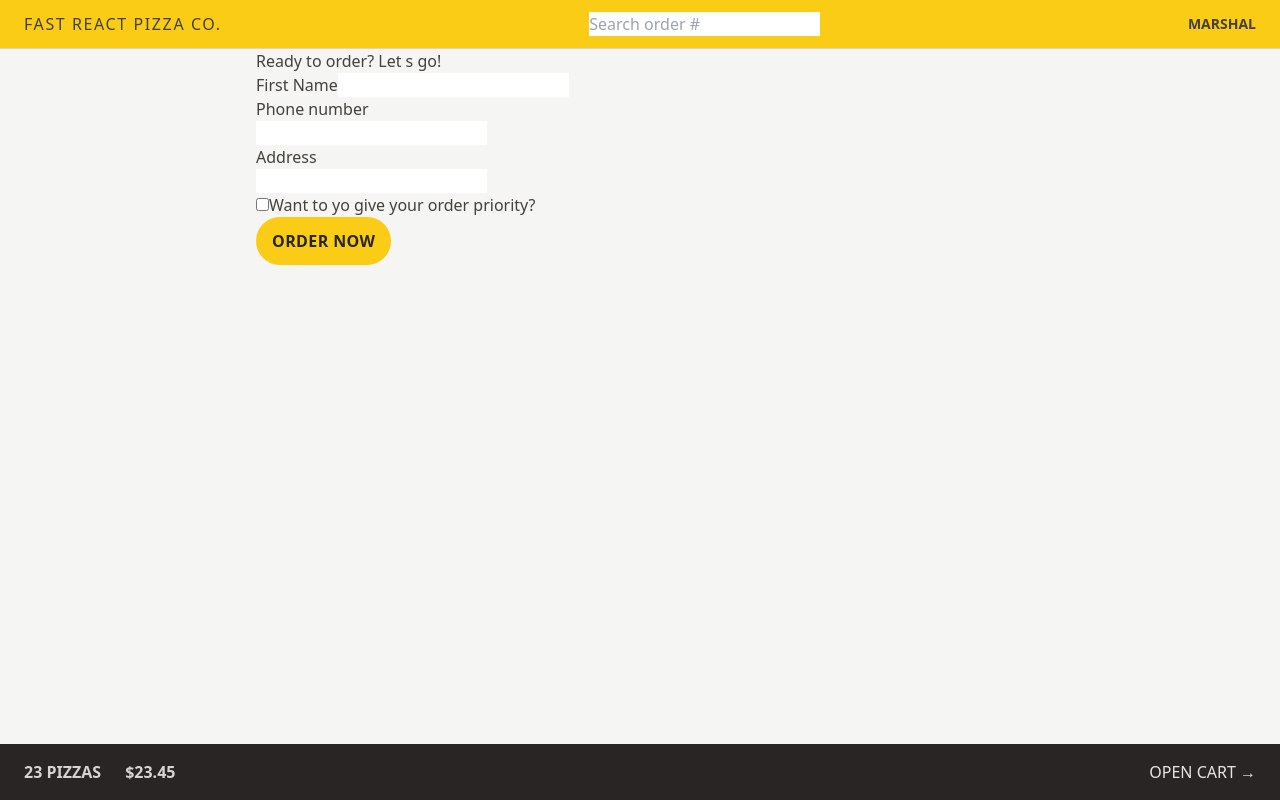
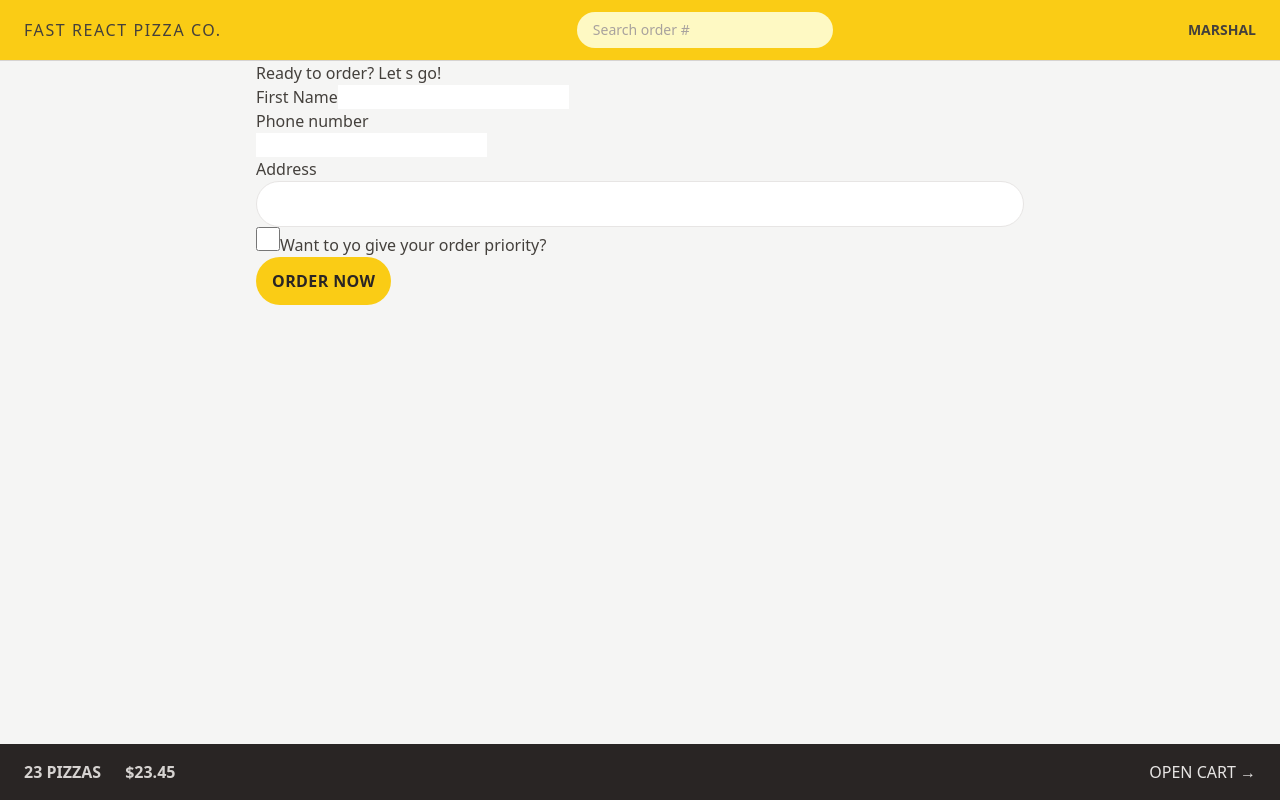
Before and after one commit to marshalmori/fast-react-pizza, a React (Vite) app: page /order/new in a window 1280 px wide. Built offline with nearby package versions, Linux system fonts and the light colour scheme.

Commit message:
Styling Form Elements

```diff
--- a/src/features/order/CreateOrder.jsx
+++ b/src/features/order/CreateOrder.jsx
@@ -62,12 +62,21 @@
         <div>
           <label>Address</label>
           <div>
-            <input type="text" name="address" required />
+            <input
+              className="w-full rounded-full border border-stone-200 px-4
+              py-2 text-sm trasition-all duration-100 placeholder:text-stone-400
+              focus:outline-none focus:ring focus:ring-yellow-400 md:px-6 md:py-3"
+              type="text"
+              name="address"
+              required
+            />
           </div>
         </div>
 
         <div>
           <input
+            className="h-6 w-6 accent-yellow-400 focus:outline-none focus:ring
+            focus:ring-yellow-400 focus:ring-offset-2"
             type="checkbox"
             name="priority"
             id="priority"
--- a/src/features/order/SearchOrder.jsx
+++ b/src/features/order/SearchOrder.jsx
@@ -18,6 +18,11 @@
         placeholder="Search order #"
         value={query}
         onChange={(e) => setQuery(e.target.value)}
+        className=" w-28 rounded-full bg-yellow-100 px-4 py-2 text-sm
+        transition-all duration-100 placeholder:text-stone-400
+        focus:outline-none focus:ring focus:ring-yellow-500
+        focus:ring-opacity-50 sm:w-64 sm:focus:w-72
+        "
       />
     </form>
   );
```
